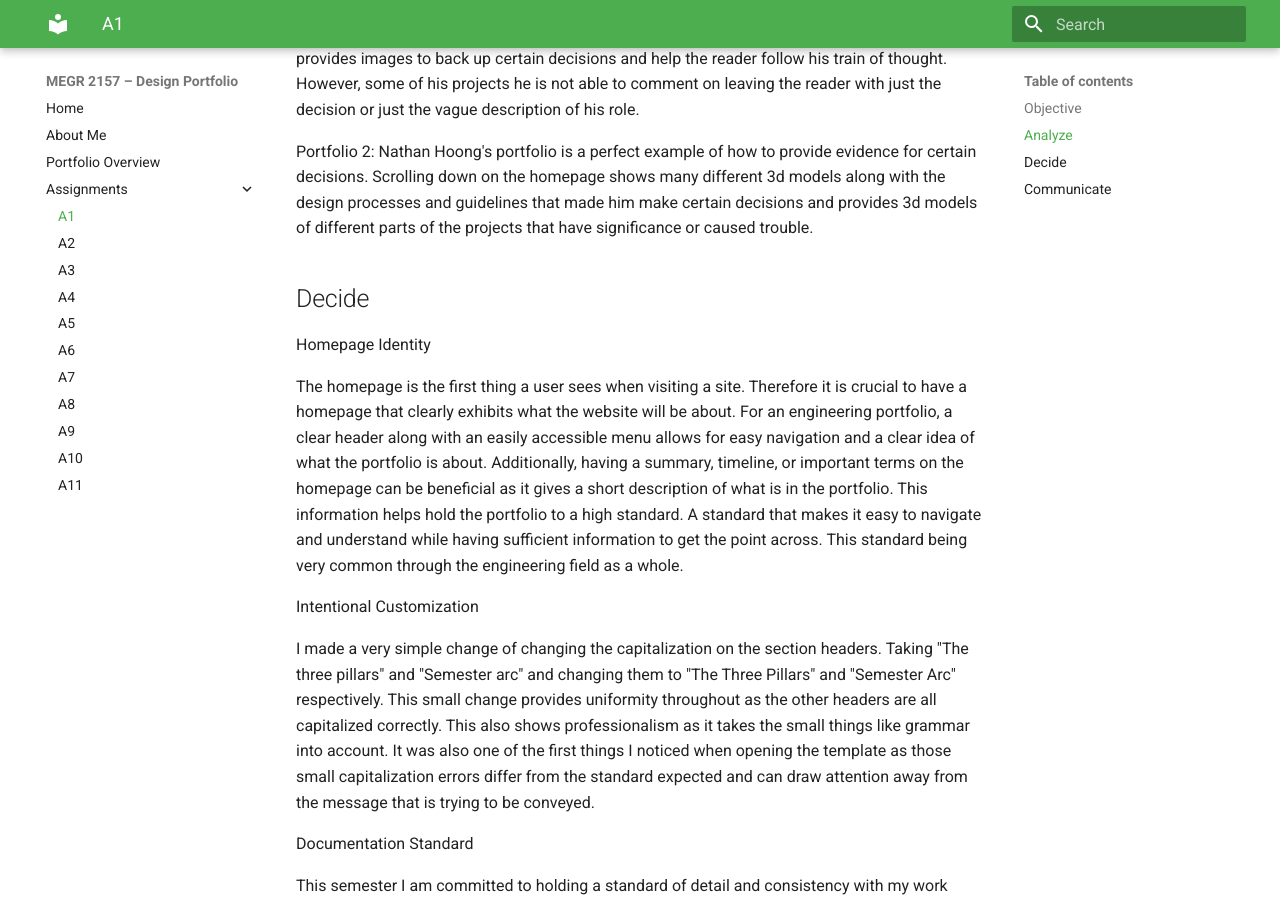
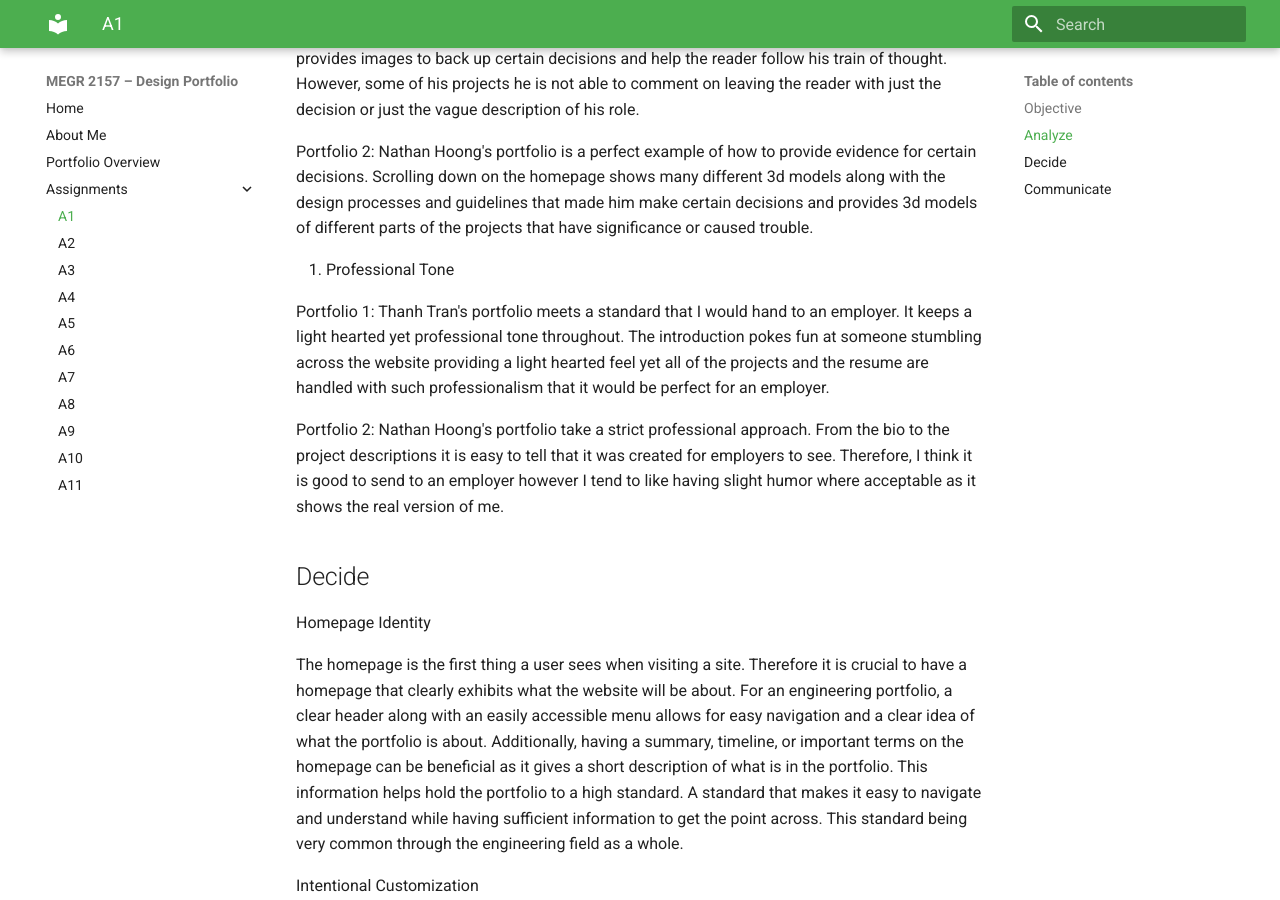
Before and after one commit to noaheme/design-projects-portfolio, an MkDocs documentation site: the page built from docs/assignments/A01/index.md, in a window 1280 px wide and 900 px high, scrolled down 1034 px. Built offline with MkDocs 1.6.1 and Material for MkDocs 9.7.7, drawn with Linux system fonts in a browser that asks for light colours.

Commit message:
Add analysis of professional tone in portfolio reviews
Added a section on professional tone for two portfolios, comparing their approaches.

```diff
--- a/docs/assignments/A01/index.md
+++ b/docs/assignments/A01/index.md
@@ -27,6 +27,11 @@ Portfolio 1: Thanh Tran's portfolio is quite in-depth and provides reasoning for
 
 Portfolio 2: Nathan Hoong's portfolio is a perfect example of how to provide evidence for certain decisions. Scrolling down on the homepage shows many different 3d models along with the design processes and guidelines that made him make certain decisions and provides 3d models of different parts of the projects that have significance or caused trouble.
 
+  4. Professional Tone
+
+Portfolio 1: Thanh Tran's portfolio meets a standard that I would hand to an employer. It keeps a light hearted yet professional tone throughout. The introduction pokes fun at someone stumbling across the website providing a light hearted feel yet all of the projects and the resume are handled with such professionalism that it would be perfect for an employer.
+
+Portfolio 2: Nathan Hoong's portfolio take a strict professional approach. From the bio to the project descriptions it is easy to tell that it was created for employers to see. Therefore, I think it is good to send to an employer however I tend to like having slight humor where acceptable as it shows the real version of me.
 
 ## Decide
 
```
